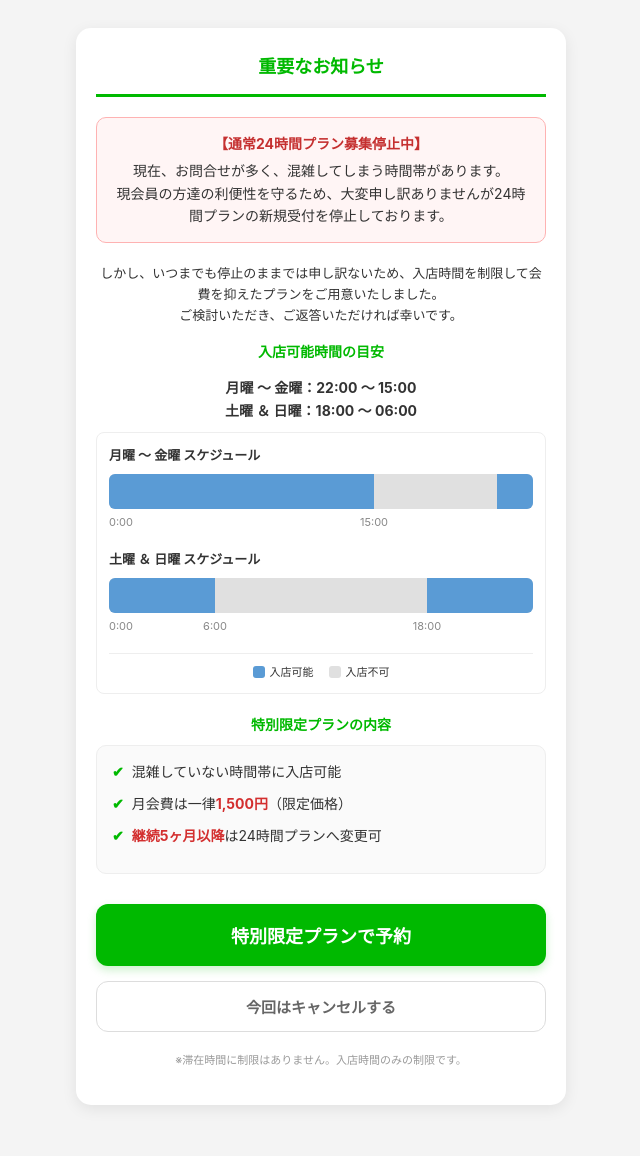
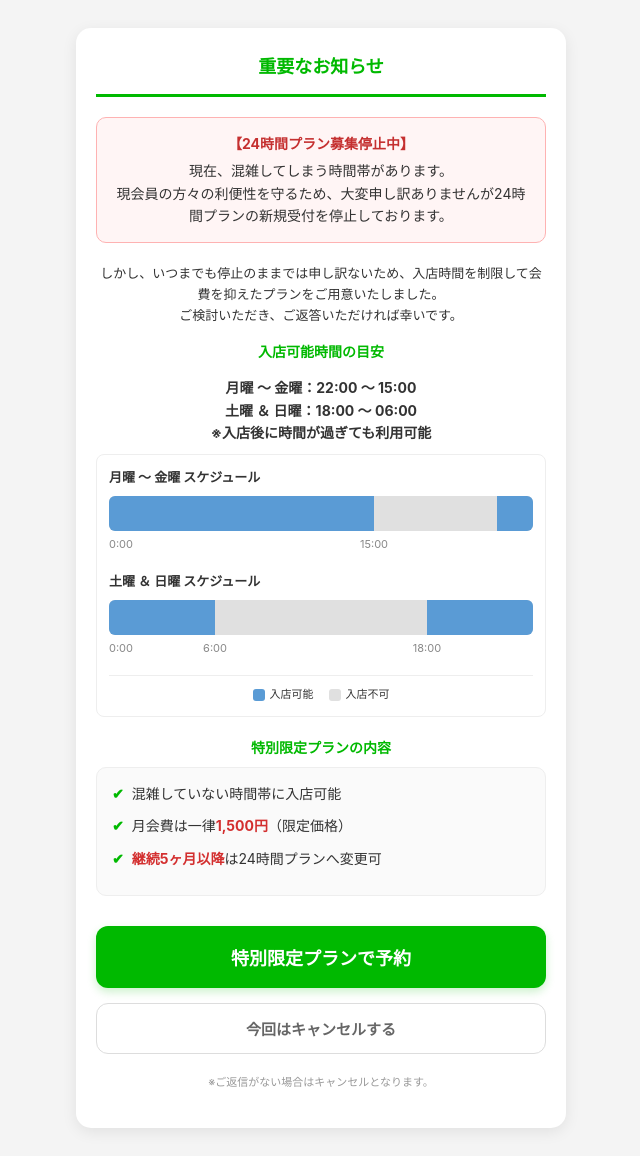
Before and after one commit to TrainingGymAxis/Plan, a plain HTML site: page index.html in a window 1280 px wide. Shown: the whole page, without its empty margins (319-959 px from the left). Before the commit the page ends 1133 px from the top, so only its background shows below. Drawn offline with Linux system fonts and the light colour scheme; a script that the page names is missing.

Commit message:
Update index.html

```diff
--- a/index.html
+++ b/index.html
@@ -53,8 +53,8 @@
     <h2>重要なお知らせ</h2>
 
     <div class="notice-box">
-        <span class="notice-title">【通常24時間プラン募集停止中】</span>
-        現在、お問合せが多く、混雑してしまう時間帯があります。<br>現会員の方達の利便性を守るため、大変申し訳ありませんが24時間プランの新規受付を停止しております。
+        <span class="notice-title">【24時間プラン募集停止中】</span>
+        現在、混雑してしまう時間帯があります。<br>現会員の方々の利便性を守るため、大変申し訳ありませんが24時間プランの新規受付を停止しております。
     </div>
 
     <p style="font-size: 13px; margin-bottom: 15px; text-align: center;">
@@ -65,7 +65,8 @@
         <span class="label">入店可能時間の目安</span>
         <p style="font-size: 14px; margin-bottom: 10px; font-weight: bold; text-align: center;">
             月曜 〜 金曜：22:00 〜 15:00<br>
-            土曜 ＆ 日曜：18:00 〜 06:00
+            土曜 ＆ 日曜：18:00 〜 06:00<br>
+            ※入店後に時間が過ぎても利用可能
         </p>
 
         <div class="chart-container">
@@ -117,7 +118,7 @@
         <button class="btn-cancel" onclick="sendResult('cancel')">今回はキャンセルする</button>
     </div>
 
-    <p class="footer-note">※滞在時間に制限はありません。入店時間のみの制限です。</p>
+    <p class="footer-note">※ご返信がない場合はキャンセルとなります。</p>
 </div>
 
 <script src="https://static.line-scdn.net/liff/edge/2/sdk.js"></script>
```
